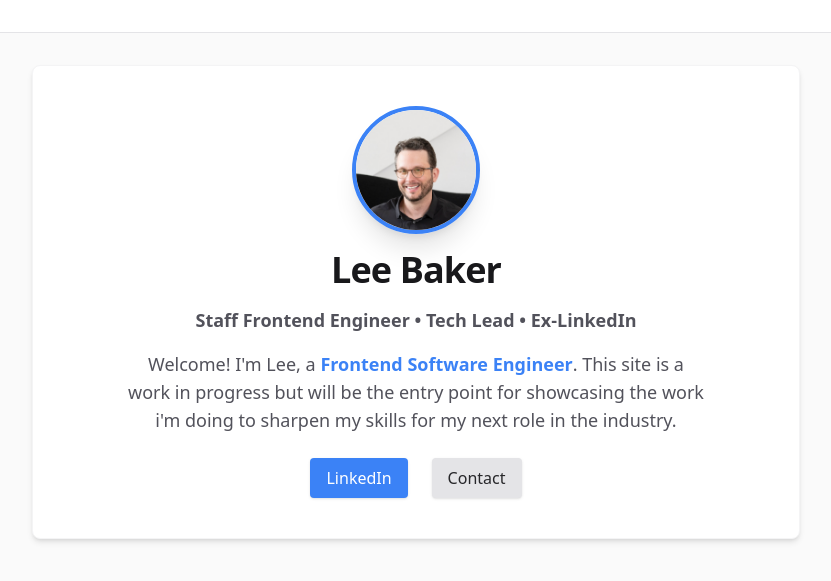
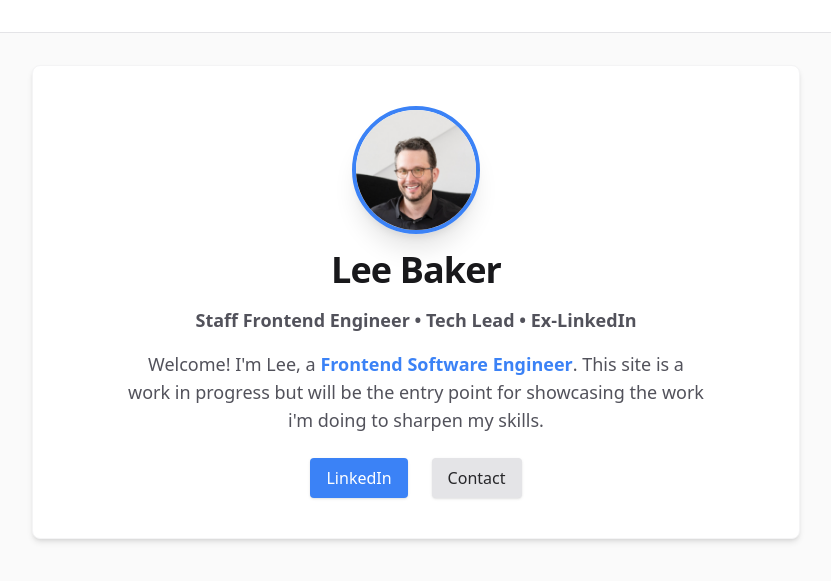
Before and after one commit to glorioustephan/glorioustephan.github.io, a Jekyll site: the page built from index.html, in a window 1280 px wide. Shown: the top 581 px of the page, without its empty margins (224-1055 px from the left). Built offline with Jekyll 4.4.1, drawn with Linux system fonts in a browser that asks for light colours; nearby versions of some CDN libraries.

Commit message:
Text update

```diff
--- a/index.html
+++ b/index.html
@@ -8,7 +8,7 @@ title: Home
   <h1 class="text-4xl font-extrabold text-zinc-900 text-center tracking-tight">Lee Baker</h1>
   <h2 class="text-lg font-semibold text-zinc-600 text-center">Staff Frontend Engineer • Tech Lead • Ex-LinkedIn</h2>
   <div class="text-lg text-zinc-600 text-center max-w-xl">
-    Welcome! I'm Lee, a <span class="font-semibold text-blue-500">Frontend Software Engineer</span>. This site is a work in progress but will be the entry point for showcasing the work i'm doing to sharpen my skills for my next role in the industry.
+    Welcome! I'm Lee, a <span class="font-semibold text-blue-500">Frontend Software Engineer</span>. This site is a work in progress but will be the entry point for showcasing the work i'm doing to sharpen my skills.
   </div>
 </div>
 <div class="flex flex-row gap-6 justify-center mt-4">
```
